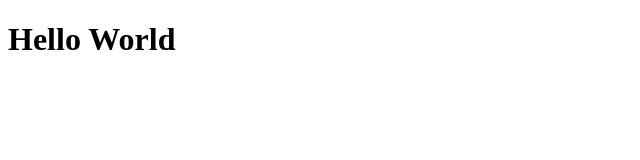
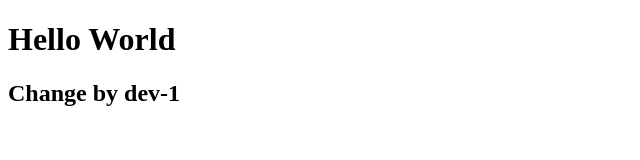
Before and after one commit to Rahad-Ullah/branch-tutorial, a plain HTML site: page index.html in a window 1280 px wide. Shown: the whole page, without its empty margins (0-640 px from the left). Drawn offline with Linux system fonts and the light colour scheme.

Commit message:
Change by dev-1

```diff
--- a/index.html
+++ b/index.html
@@ -7,5 +7,6 @@
 </head>
 <body>
     <h1>Hello World</h1>
+    <h2>Change by dev-1</h2>
 </body>
 </html>
```
